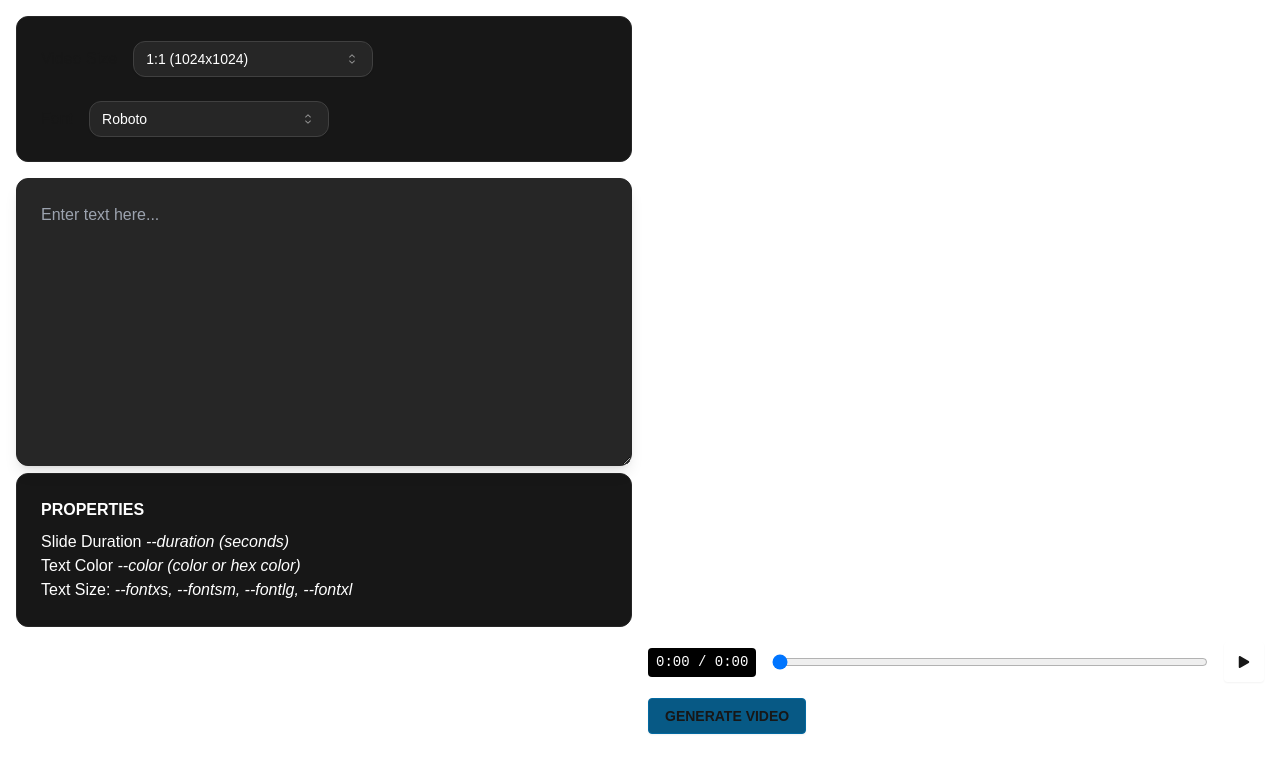
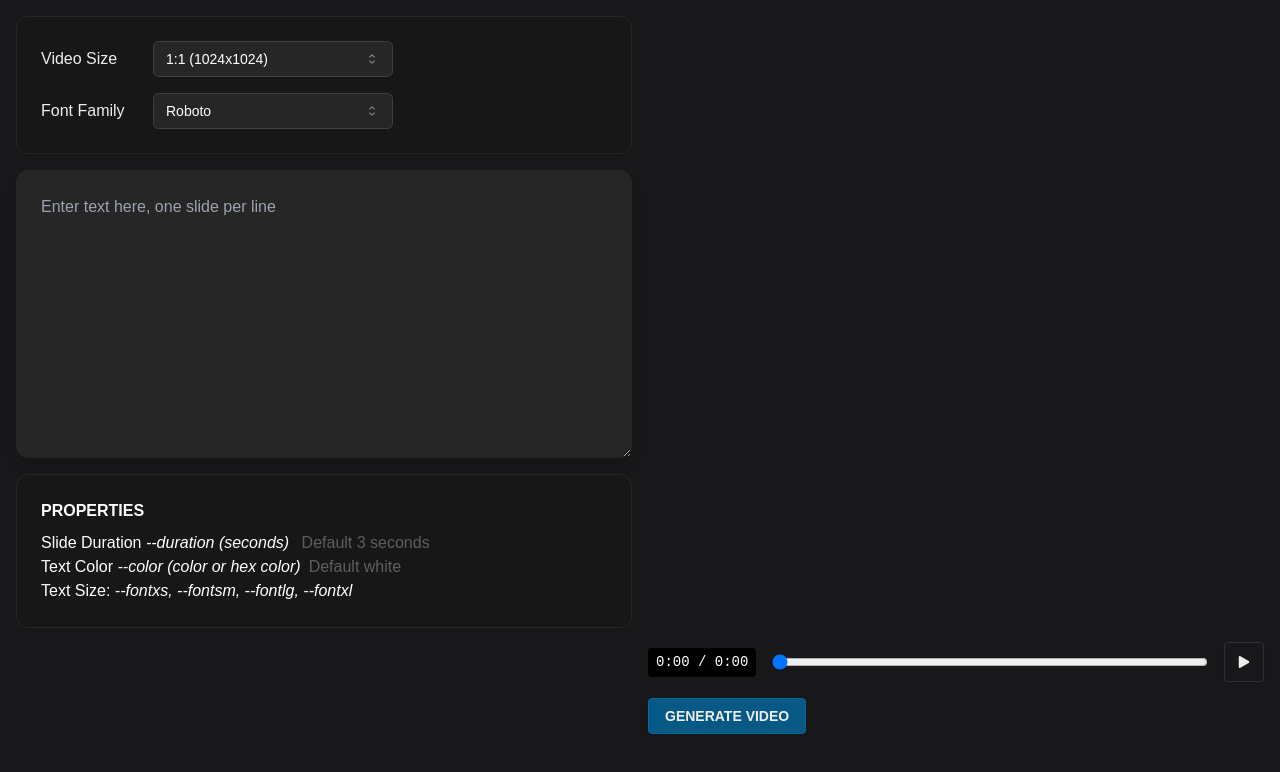
Before and after one commit to xcrap/text2video, a Next.js app: page / in a window 1280 px wide. Shown: the top 772 px of the page. Built offline with nearby package versions, Linux system fonts and the light colour scheme.

Commit message:
Refactor global styles and update layout for improved UI consistency and usability

```diff
--- a/src/app/globals.css
+++ b/src/app/globals.css
@@ -3,15 +3,9 @@
 @tailwind utilities;
 
 :root {
-  --background: #ffffff;
-  --foreground: #171717;
-}
-
-@media (prefers-color-scheme: dark) {
-  :root {
-    --background: #18181b;
-    --foreground: #ededed;
-  }
+  --background: #18181b;
+  --foreground: #ededed;
+  --radius: .35rem;
 }
 
 body {
--- a/src/app/page.tsx
+++ b/src/app/page.tsx
@@ -107,14 +107,14 @@ export default function Home() {
 
 	return (
 		<div className="p-4 flex">
-			<div className="w-1/2 pr-2">
-				<div className="mb-4 flex flex-col p-6 border border-neutral-800 rounded-xl bg-neutral-900 gap-6">
+			<div className="w-1/2 pr-2 flex flex-col gap-4">
+				<div className="flex flex-col p-6 border border-neutral-800 rounded-xl bg-neutral-900 gap-4">
 					<div className="flex items-center">
-						<label htmlFor="videoSize" className="mr-4">
+						<label htmlFor="videoSize" className="mr-4 w-24">
 							Video Size
 						</label>
 						<Select value={videoSize} onValueChange={handleVideoSizeChange}>
-							<SelectTrigger className="w-[240px] bg-neutral-800 text-white border-neutral-700 hover:bg-neutral-700 focus:ring-1 focus:ring-neutral-600 focus:ring-offset-0 transition-colors rounded-xl">
+							<SelectTrigger className="w-[240px] bg-neutral-800 text-white border-neutral-700 hover:bg-neutral-700 focus:ring-1 focus:ring-neutral-600 focus:ring-offset-0 transition-colors rounded-lg">
 								<SelectValue placeholder="Select video size" />
 							</SelectTrigger>
 							<SelectContent className="border border-neutral-800 bg-neutral-900 rounded-xl">
@@ -140,11 +140,11 @@ export default function Home() {
 						</Select>
 					</div>
 					<div className="flex items-center">
-						<label htmlFor="font" className="mr-4">
-							Font
+						<label htmlFor="font" className="mr-4 w-24">
+							Font Family
 						</label>
 						<Select value={selectedFont} onValueChange={handleFontChange}>
-							<SelectTrigger className="w-[240px] bg-neutral-800 text-white border-neutral-700 hover:bg-neutral-700 focus:ring-1 focus:ring-neutral-600 focus:ring-offset-0 transition-colors rounded-xl">
+							<SelectTrigger className="w-[240px] bg-neutral-800 text-white border-neutral-700 hover:bg-neutral-700 focus:ring-1 focus:ring-neutral-600 focus:ring-offset-0 transition-colors rounded-lg">
 								<SelectValue placeholder="Select font" />
 							</SelectTrigger>
 							<SelectContent className="border border-neutral-800 rounded-xl bg-neutral-900">
@@ -166,17 +166,19 @@ export default function Home() {
 					onChange={handleTextChange}
 					onClick={handleClick}
 					onKeyUp={handleKeyUp}
-					placeholder="Enter text here..."
+					placeholder="Enter text here, one slide per line"
 					className="w-full min-h-72 p-6 border border-neutral-800 rounded-xl bg-neutral-800 text-white focus:outline-none shadow-lg"
 				/>
 				<div className="p-6 border border-neutral-800 rounded-xl bg-neutral-900 text-white">
 					<p className="uppercase font-bold mb-2">Properties</p>
 					<ul>
 						<li>
-							Slide Duration <i>--duration (seconds)</i>
+							Slide Duration <i>--duration (seconds)</i>{" "}
+							<span className="ml-2 opacity-30">Default 3 seconds</span>
 						</li>
 						<li>
 							Text Color <i>--color (color or hex color)</i>
+							<span className="ml-2 opacity-30">Default white</span>
 						</li>
 						<li>
 							Text Size: <i>--fontxs, --fontsm, --fontlg, --fontxl</i>
```
